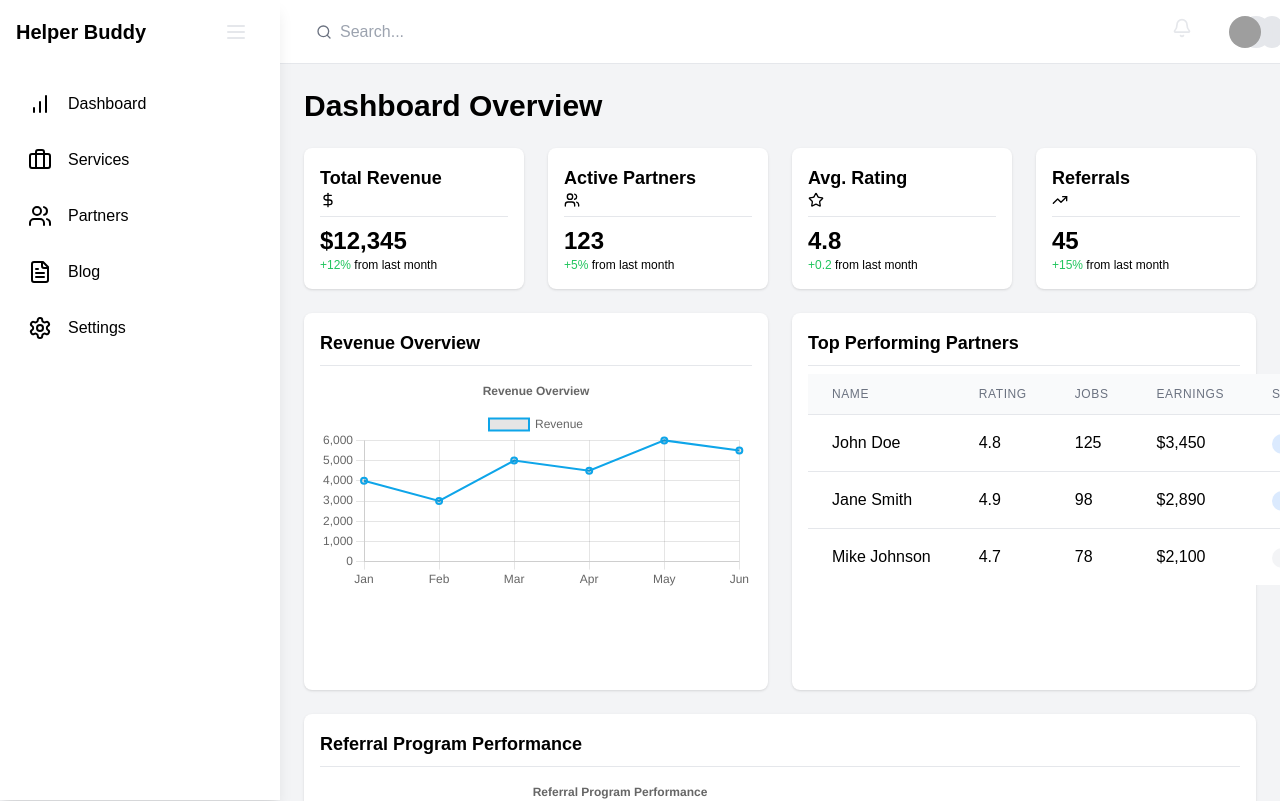
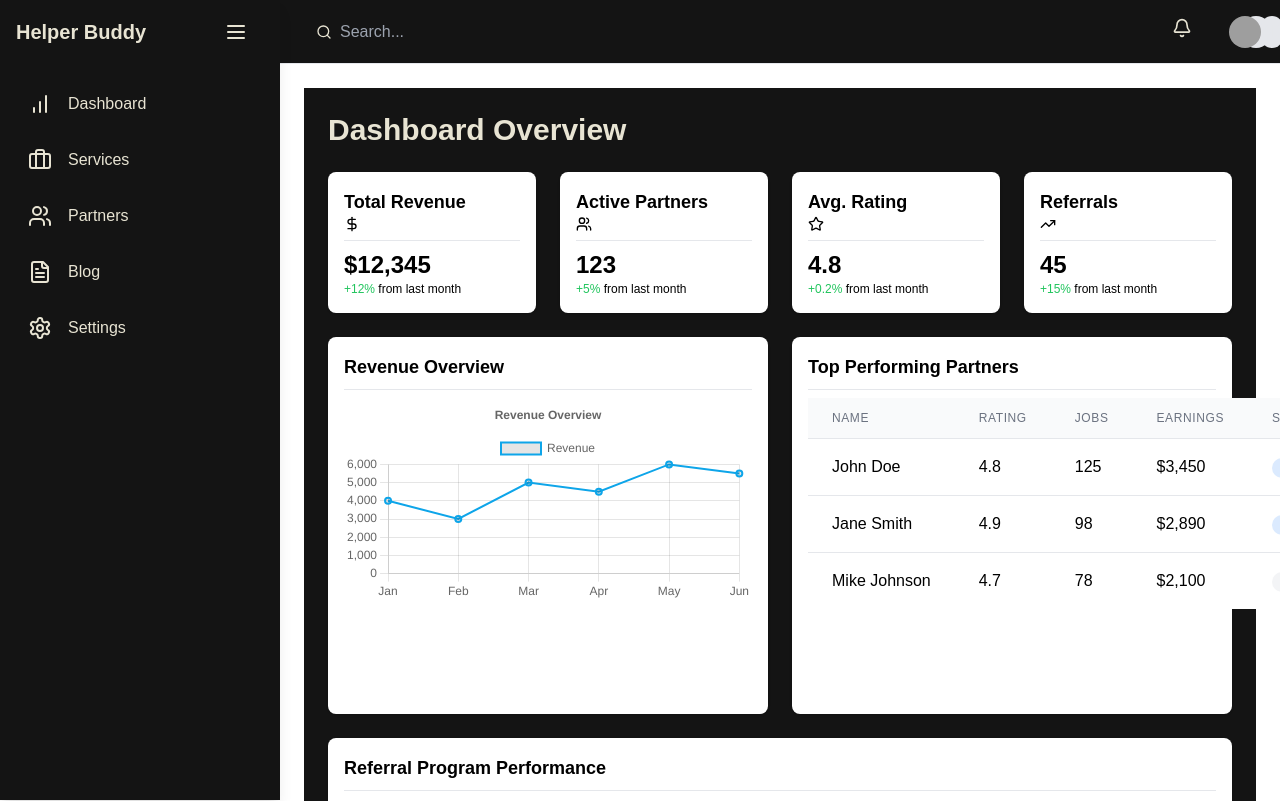
Before and after one commit to k25kar/GWOC_2025, a Next.js app: page /dashboard/admindashboard in a window 1280 px wide. Shown: the top 801 px of the page. Built offline with nearby package versions, Linux system fonts and the light colour scheme; grey boxes are pictures that could not be loaded.

Commit message:
Made Major changes to admin dashboard styling, responsivity and component props

```diff
--- a/app/globals.css
+++ b/app/globals.css
@@ -23,8 +23,8 @@ body, html {
 }
 
 #__next {
-  width: 100%;
-  height: 100%;
+  width: 100vw;
+  height: 100vh;
 }
 /* Hide scrollbar for Chrome, Safari and Opera */
 .scrollbar-hide::-webkit-scrollbar {
--- a/components/dashboard/metrics.tsx
+++ b/components/dashboard/metrics.tsx
@@ -20,7 +20,7 @@ const metrics = [
   {
     title: "Avg. Rating",
     value: "4.8",
-    change: "+0.2",
+    change: "+0.2%",
     icon: Star,
   },
   {
@@ -33,7 +33,7 @@ const metrics = [
 
 export function DashboardMetrics() {
   return (
-    <div className="grid gap-6 sm:grid-cols-2 lg:grid-cols-4">
+    <div className="grid gap-6 grid-cols-1 sm:grid-cols-2 md:grid-cols-3 lg:grid-cols-4">
       {metrics.map((metric, index) => (
         <motion.div
           key={metric.title}
@@ -41,7 +41,7 @@ export function DashboardMetrics() {
           animate={{ opacity: 1, y: 0 }}
           transition={{ delay: index * 0.1 }}
         >
-          <Card>
+          <Card className="bg-[#141414] text-white">
             <CardHeader>
               <CardTitle>{metric.title}</CardTitle>
               <metric.icon className="h-4 w-4 text-muted-foreground" />
--- a/components/layout/dashboard_layout.tsx
+++ b/components/layout/dashboard_layout.tsx
@@ -14,7 +14,7 @@ export function DashboardLayout({ children }: DashboardLayoutProps) {
   const [isSidebarOpen, setIsSidebarOpen] = useState(true)
 
   return (
-    <div className="min-h-screen bg-gray-100">
+    <div className="min-h-screen bg-white-100">
       <Sidebar isOpen={isSidebarOpen} setIsOpenAction={setIsSidebarOpen} />
       <motion.div
         className="flex flex-col"
--- a/components/layout/header.tsx
+++ b/components/layout/header.tsx
@@ -9,27 +9,28 @@ interface HeaderProps {
   toggleSidebar: () => void;
 }
 
+// eslint-disable-next-line @typescript-eslint/no-unused-vars
 export function Header({ toggleSidebar }: HeaderProps) {
   const [isNotificationOpen, setNotificationOpen] = useState(false);
   const [isProfileOpen, setProfileOpen] = useState(false);
 
   return (
-    <header className="flex h-16 items-center justify-between border-b bg-white px-6">
+    <header className="flex h-16 items-center justify-between border-b bg-[#141414] px-6 text-[#E8E4D3]">
       <div className="flex items-center gap-4">
         <div className="relative">
-          <Search className="absolute left-3 top-1/2 h-4 w-4 -translate-y-1/2 text-gray-500" />
-          <Input placeholder="Search..." className="w-[300px] pl-9" />
+          <Search className="absolute left-3 top-1/2 h-4 w-4 -translate-y-1/2 text-[#E8E4D3]" />
+          <Input placeholder="Search..." className="w-[300px] pl-9 bg-[#141414] text-[#E8E4D3] border-[#E8E4D3]" />
         </div>
       </div>
       <div className="flex items-center gap-4">
         <DropdownMenu>
           <DropdownMenuTrigger onClick={() => setNotificationOpen(!isNotificationOpen)}>
-            <Button variant="ghost">
-              <Bell className="h-5 w-5" />
+            <Button variant="ghost" className="group">
+              <Bell className="h-5 w-5 text-[#E8E4D3] group-hover:text-[#141414]" />
             </Button>
           </DropdownMenuTrigger>
           {isNotificationOpen && (
-            <DropdownMenuContent align="end">
+            <DropdownMenuContent align="end" className="bg-[#141414] text-[#E8E4D3]">
               <DropdownMenuItem onClick={() => setNotificationOpen(false)}>New notification</DropdownMenuItem>
               <DropdownMenuItem onClick={() => setNotificationOpen(false)}>View all</DropdownMenuItem>
             </DropdownMenuContent>
@@ -40,12 +41,12 @@ export function Header({ toggleSidebar }: HeaderProps) {
             <Button variant="ghost" className="relative h-8 w-8 rounded-full">
               <Avatar>
                 <AvatarImage src="/placeholder-avatar.jpg" alt="Admin" />
-                <AvatarFallback>AD</AvatarFallback>
+                <AvatarFallback className="bg-[#141414] text-[#E8E4D3]">AD</AvatarFallback>
               </Avatar>
             </Button>
           </DropdownMenuTrigger>
           {isProfileOpen && (
-            <DropdownMenuContent align="end">
+            <DropdownMenuContent align="end" className="bg-[#141414] text-[#E8E4D3]">
               <DropdownMenuItem onClick={() => setProfileOpen(false)}>Profile</DropdownMenuItem>
               <DropdownMenuItem onClick={() => setProfileOpen(false)}>Settings</DropdownMenuItem>
               <DropdownMenuItem onClick={() => setProfileOpen(false)}>Logout</DropdownMenuItem>
--- a/components/layout/sidebar.tsx
+++ b/components/layout/sidebar.tsx
@@ -1,18 +1,18 @@
-"use client"
+"use client";
 
-import { motion } from "framer-motion"
-import { BarChart, Users, Briefcase, FileText, Settings, Menu } from "lucide-react"
-import Link from "next/link"
-import { usePathname } from "next/navigation"
-import { Button } from "../ui/button"
+import { motion } from "framer-motion";
+import { BarChart, Users, Briefcase, FileText, Settings, Menu } from "lucide-react";
+import Link from "next/link";
+import { usePathname } from "next/navigation";
+import { Button } from "../ui/button";
 
 interface SidebarProps {
-  isOpen: boolean
-  setIsOpenAction: (isOpen: boolean) => void
+  isOpen: boolean;
+  setIsOpenAction: (isOpen: boolean) => void;
 }
 
 export function Sidebar({ isOpen, setIsOpenAction }: SidebarProps) {
-  const pathname = usePathname()
+  const pathname = usePathname();
 
   const menuItems = [
     { icon: BarChart, label: "Dashboard", href: "/dashboard" },
@@ -20,18 +20,18 @@ export function Sidebar({ isOpen, setIsOpenAction }: SidebarProps) {
     { icon: Users, label: "Partners", href: "/dashboard/partners" },
     { icon: FileText, label: "Blog", href: "/dashboard/blog" },
     { icon: Settings, label: "Settings", href: "/dashboard/settings" },
-  ]
+  ];
 
   return (
     <motion.aside
-      className="fixed left-0 top-0 z-40 h-screen bg-white shadow-lg"
+      className="fixed left-0 top-0 z-40 h-screen bg-[#141414] shadow-lg"
       initial={false}
       animate={{
         width: isOpen ? "280px" : "80px",
       }}
       transition={{ duration: 0.3 }}
     >
-      <div className="flex h-16 items-center justify-between px-4">
+      <div className="flex h-16 items-center justify-between px-4 text-[#E8E4D3]">
         <motion.div
           animate={{ opacity: isOpen ? 1 : 0 }}
           transition={{ duration: 0.2 }}
@@ -39,8 +39,8 @@ export function Sidebar({ isOpen, setIsOpenAction }: SidebarProps) {
         >
           {isOpen && <span className="text-xl font-bold">Helper Buddy</span>}
         </motion.div>
-        <Button onClick={() => setIsOpenAction(!isOpen)} className="rounded-lg p-2 hover:bg-gray-100">
-          <Menu size={24} />
+        <Button onClick={() => setIsOpenAction(!isOpen)} className="rounded-lg p-2 group hover:bg-gray-100">
+          <Menu size={24} className="text-[#E8E4D3] group-hover:text-[#141414]" />
         </Button>
       </div>
       <nav className="mt-4 space-y-2 px-4">
@@ -48,15 +48,15 @@ export function Sidebar({ isOpen, setIsOpenAction }: SidebarProps) {
           <Link
             key={item.href}
             href={item.href}
-            className={`flex items-center gap-4 rounded-lg p-3 transition-colors ${
-              pathname === item.href ? "bg-primary text-primary-foreground" : "hover:bg-gray-100"
-            }`}
+            className={`group flex items-center gap-4 rounded-lg p-3 transition-colors ${
+              pathname === item.href ? "bg-primary text-primary-foreground" : "hover:bg-gray-100 hover:text-[#141414]"
+            } text-[#E8E4D3]`}
           >
-            <item.icon size={24} />
-            {isOpen && <span>{item.label}</span>}
+            <item.icon size={24} className="text-[#E8E4D3] group-hover:text-[#141414]" />
+            {isOpen && <span className="group-hover:text-[#141414]">{item.label}</span>}
           </Link>
         ))}
       </nav>
     </motion.aside>
-  )
+  );
 }
--- a/components/ui/card.tsx
+++ b/components/ui/card.tsx
@@ -2,6 +2,7 @@ import React from 'react';
 
 interface CardProps {
   children: React.ReactNode;
+  className?: string;
 }
 
 export function Card({ children }: CardProps) {
--- a/components/ui/dropdown_menu.tsx
+++ b/components/ui/dropdown_menu.tsx
@@ -2,6 +2,7 @@ import * as React from "react";
 
 interface DropdownMenuProps {
   children: React.ReactNode;
+  className?: string;
 }
 
 export function DropdownMenu({ children }: DropdownMenuProps) {
@@ -28,6 +29,7 @@ export function DropdownMenuTrigger({ children, onClick }: DropdownMenuTriggerPr
 interface DropdownMenuContentProps {
   children: React.ReactNode;
   align?: "start" | "end";
+  className?: string;
 }
 
 export function DropdownMenuContent({ children, align = "start" }: DropdownMenuContentProps) {
@@ -41,6 +43,7 @@ export function DropdownMenuContent({ children, align = "start" }: DropdownMenuC
 interface DropdownMenuItemProps {
   children: React.ReactNode;
   onClick: () => void;
+  className?: string;
 }
 
 export function DropdownMenuItem({ children, onClick }: DropdownMenuItemProps) {
--- a/pages/dashboard/admindashboard.tsx
+++ b/pages/dashboard/admindashboard.tsx
@@ -7,8 +7,8 @@ import { ReferralStats } from "@/components/dashboard/referral_stats"
 export default function DashboardPage() {
   return (
     <DashboardLayout>
-      <div className="space-y-6">
-        <h1 className="text-3xl font-bold">Dashboard Overview</h1>
+      <div className="space-y-6 bg-[#141414] min-h-screen p-6">
+        <h1 className="text-3xl font-bold text-[#E8E4D3]">Dashboard Overview</h1>
         <DashboardMetrics />
         <div className="grid gap-6 lg:grid-cols-2">
           <RevenueChart />
```
